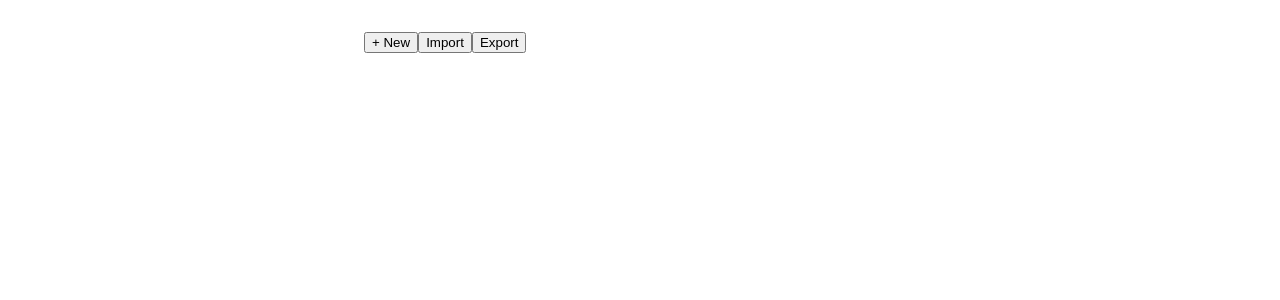
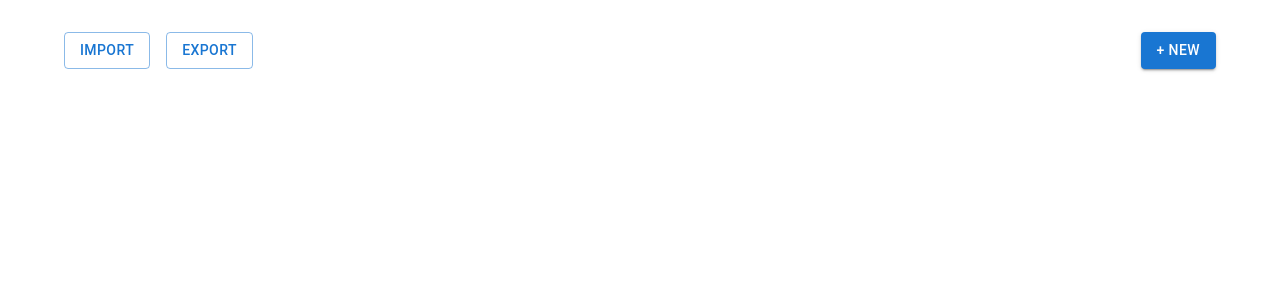
Before and after one commit to heshan-g/agenda-app, a React (Create React App) app: page / in a window 1280 px wide. Shown: the top 300 px of the page. Built offline with nearby package versions, Linux system fonts and the light colour scheme.

Commit message:
Add styling

```diff
--- a/src/App.tsx
+++ b/src/App.tsx
@@ -5,7 +5,7 @@ import Board from './components/Board';
 
 const App = () => {
   return (
-    <Container maxWidth='sm'>
+    <Container maxWidth='lg'>
       <Box sx={{ my: 4 }}>
         <Board />
       </Box>
--- a/src/components/AgendaCard.tsx
+++ b/src/components/AgendaCard.tsx
@@ -1,6 +1,15 @@
 import React, { useState } from 'react';
 import UpdateAgendaModal from './UpdateAgendaModal';
 import { Agenda } from './Board';
+import {
+  Button,
+  Card,
+  CardContent,
+  CardActions,
+  Chip,
+  Grid,
+  Typography,
+} from '@mui/material';
 
 interface AgendaCardProps {
   index: number;
@@ -26,14 +35,61 @@ const AgendaCard = ({
   const openModal = () => setShowUpdateAgendaModal(true);
   const closeModal = () => setShowUpdateAgendaModal(false);
 
+  const getStatusColor = (status: string) => {
+    switch (status) {
+      case 'Tentative':
+        return 'primary';
+
+      case 'Confirmed':
+        return 'success';
+
+      case 'Cancelled':
+        return 'error';
+
+      default:
+        return 'primary';
+    }
+  };
+
   return (
-    <div>
-      <h1>{title}</h1>
-      <div>{description}</div>
-      <div>Status: {status}</div>
-      <div>Date/Time: {dateTime.toString()}</div>
-      <button onClick={openModal}>Update</button>
-      <button onClick={() => deleteAgenda(index)}>Delete</button>
+    <>
+      <Card sx={{ minWidth: 275, my: 4 }} variant='outlined'>
+        <CardContent>
+          <Grid container justifyContent='space-between' spacing={2}>
+            <Grid item>
+              <Typography
+                sx={{ fontSize: 14 }}
+                color='text.secondary'
+                gutterBottom
+              >
+                {dateTime.toString()}
+              </Typography>
+            </Grid>
+            <Grid item>
+              <Chip label={status} color={getStatusColor(status)} />
+            </Grid>
+          </Grid>
+
+          <Typography variant='h5' component='div'>
+            {title}
+          </Typography>
+
+          <Typography variant='body2'>{description}</Typography>
+        </CardContent>
+        <CardActions>
+          <Button variant='outlined' onClick={openModal} size='small'>
+            Edit
+          </Button>
+          <Button
+            variant='outlined'
+            onClick={() => deleteAgenda(index)}
+            size='small'
+            color='error'
+          >
+            Delete
+          </Button>
+        </CardActions>
+      </Card>
 
       {showUpdateAgendaModal && (
         <UpdateAgendaModal
@@ -44,7 +100,7 @@ const AgendaCard = ({
           updateAgenda={updateAgenda}
         />
       )}
-    </div>
+    </>
   );
 };
 
--- a/src/components/Board.tsx
+++ b/src/components/Board.tsx
@@ -1,6 +1,6 @@
 import React, { useState } from 'react';
 import AgendaCard from './AgendaCard';
-import Sidebar from './Sidebar';
+import Header from './Header';
 import { Typography } from '@mui/material';
 
 export interface Agenda {
@@ -43,7 +43,7 @@ const Board = () => {
 
   return (
     <div>
-      <Sidebar createAgenda={createAgenda} />
+      <Header createAgenda={createAgenda} />
       <div style={{ marginTop: '50px' }}>
         {agendas.map((agenda, index) => {
           if (agenda.dateTime.toDateString() !== dateGroup) {
--- a/src/components/CreateAgendaModal.tsx
+++ b/src/components/CreateAgendaModal.tsx
@@ -114,7 +114,7 @@ const CreateAgendaModal = ({
             </FormControl>
 
             <FormControl sx={{ mt: 2 }}>
-              <Button onClick={handleSubmit} variant='outlined'>
+              <Button onClick={handleSubmit} variant='contained'>
                 Create Agenda
               </Button>
             </FormControl>
--- a/src/components/Sidebar.tsx
+++ b/src/components/Header.tsx
@@ -1,12 +1,13 @@
 import React, { useState } from 'react';
 import CreateAgendaModal from './CreateAgendaModal';
 import { Agenda } from './Board';
+import { Grid, Button } from '@mui/material';
 
-interface SidebarProps {
+interface HeaderProps {
   createAgenda: (agenda: Agenda) => void;
 }
 
-const Sidebar = ({ createAgenda }: SidebarProps) => {
+const Header = ({ createAgenda }: HeaderProps) => {
   const [showCreateAgendaModal, setShowCreateAgendaModal] = useState(false);
 
   const openModal = () => setShowCreateAgendaModal(true);
@@ -14,9 +15,19 @@ const Sidebar = ({ createAgenda }: SidebarProps) => {
 
   return (
     <div>
-      <button onClick={openModal}>+ New</button>
-      <button>Import</button>
-      <button>Export</button>
+      <Grid container justifyContent='space-between' spacing={2}>
+        <Grid item>
+          <Button variant='outlined'>Import</Button>
+          <Button onClick={() => {}} sx={{ ml: 2 }} variant='outlined'>
+            Export
+          </Button>
+        </Grid>
+        <Grid item>
+          <Button variant='contained' onClick={openModal}>
+            + New
+          </Button>
+        </Grid>
+      </Grid>
 
       {showCreateAgendaModal && (
         <CreateAgendaModal
@@ -29,4 +40,4 @@ const Sidebar = ({ createAgenda }: SidebarProps) => {
   );
 };
 
-export default Sidebar;
+export default Header;
--- a/src/components/UpdateAgendaModal.tsx
+++ b/src/components/UpdateAgendaModal.tsx
@@ -117,7 +117,7 @@ const UpdateAgendaModal = ({
           </FormControl>
 
           <FormControl sx={{ mt: 2 }}>
-            <Button onClick={handleSubmit} variant='outlined'>
+            <Button onClick={handleSubmit} variant='contained'>
               Update Agenda
             </Button>
           </FormControl>
```
